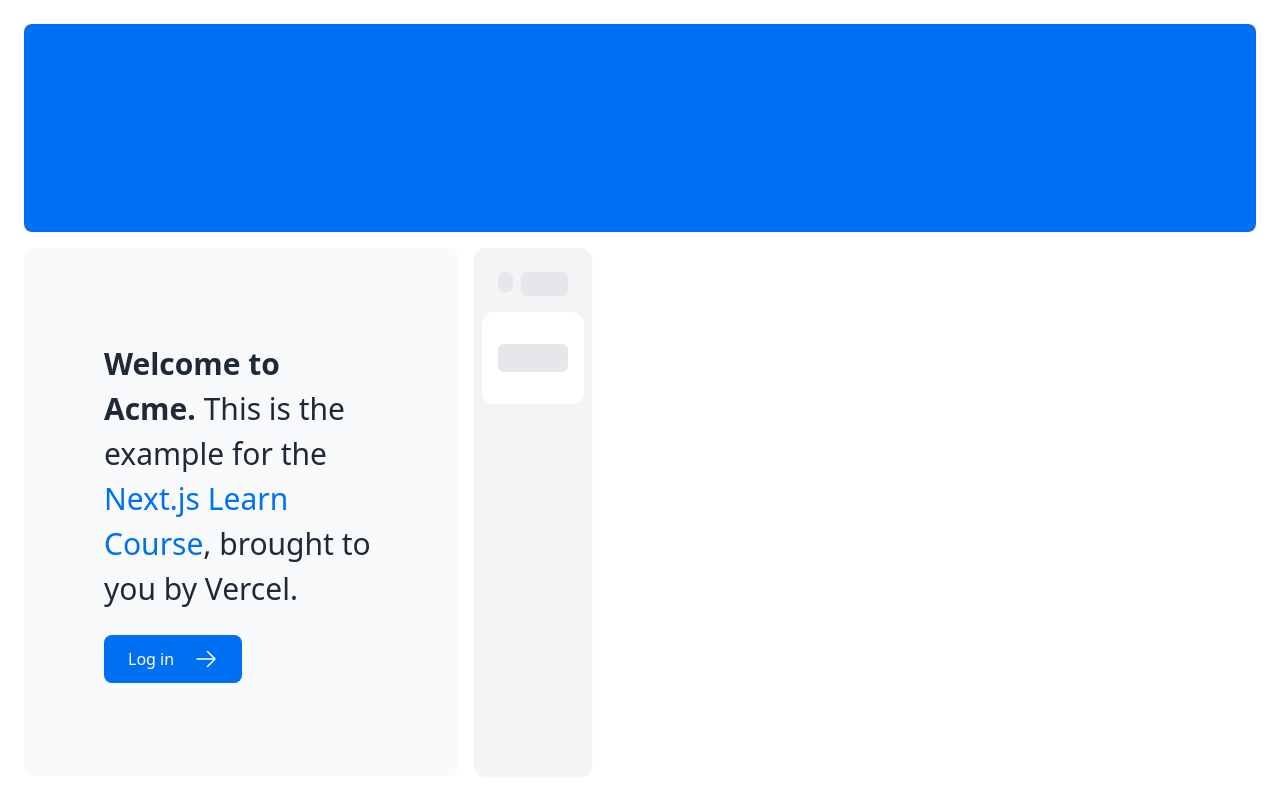
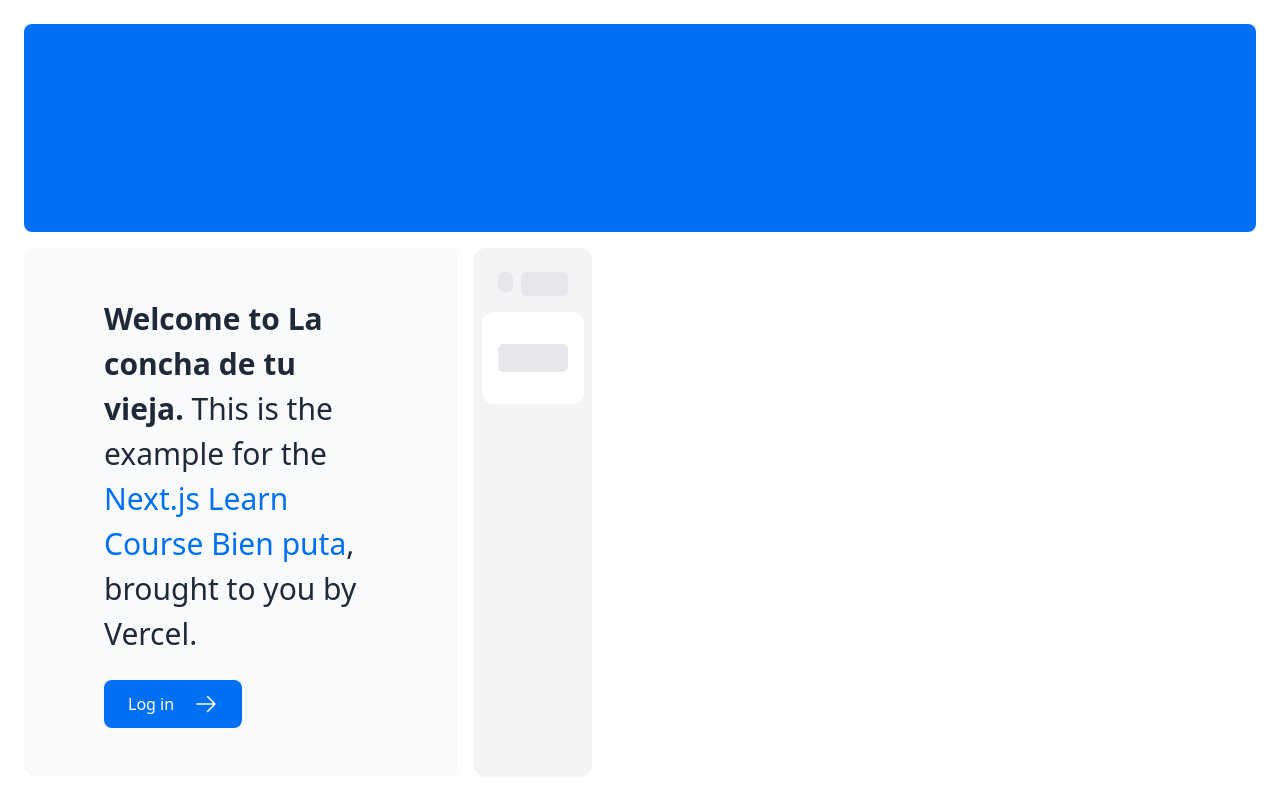
Before and after one commit to sjcrippa/nextjs.14-tutorial, a Next.js app: page / in a window 1280 px wide. Built offline with nearby package versions, Linux system fonts and the light colour scheme.

Commit message:
initial setup

```diff
--- a/app/page.tsx
+++ b/app/page.tsx
@@ -12,9 +12,9 @@ export default function Page() {
       <div className="mt-4 flex grow flex-col gap-4 md:flex-row">
         <div className="flex flex-col justify-center gap-6 rounded-lg bg-gray-50 px-6 py-10 md:w-2/5 md:px-20">
           <p className={`text-xl text-gray-800 md:text-3xl md:leading-normal`}>
-            <strong>Welcome to Acme.</strong> This is the example for the{' '}
+            <strong>Welcome to La concha de tu vieja.</strong> This is the example for the{' '}
             <a href="https://nextjs.org/learn/" className="text-blue-500">
-              Next.js Learn Course
+              Next.js Learn Course Bien puta
             </a>
             , brought to you by Vercel.
           </p>
```
